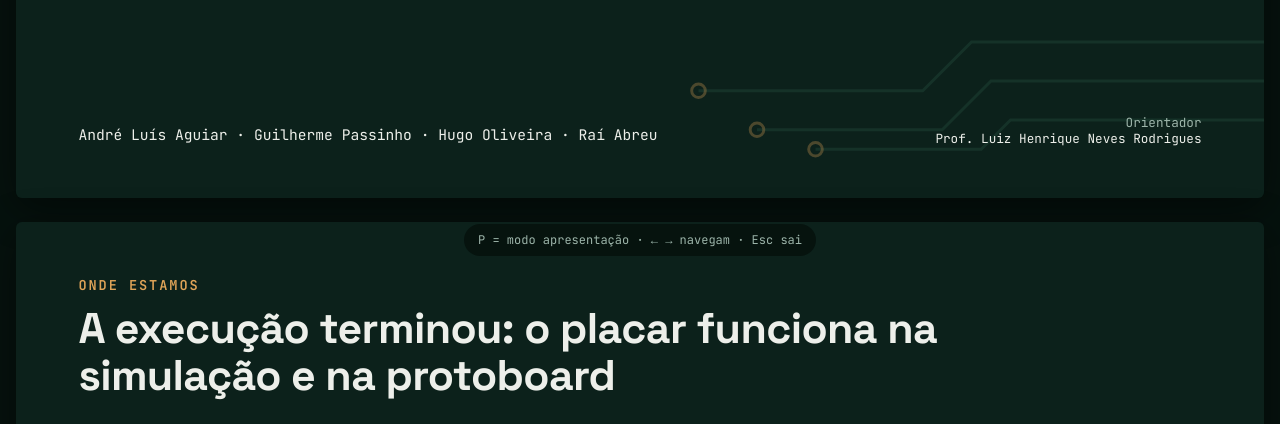
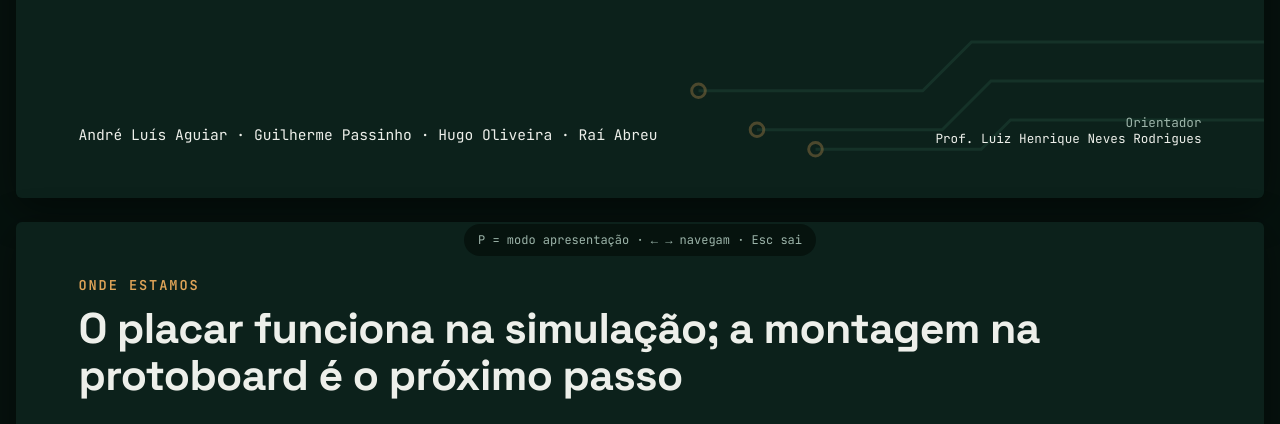
Before and after one commit to andreluisaguiar/PlacarDigital, a plain HTML site: page apresentacao/html/index.html in a window 1280 px wide. Shown: the part 528-952 px from the top of the page. Drawn offline with Linux system fonts and the light colour scheme.

Commit message:
Atualiza mensagem da apresentação para refletir progresso: "O placar funciona na simulação; a montagem na protoboard é o próximo passo"

```diff
--- a/apresentacao/html/index.html
+++ b/apresentacao/html/index.html
@@ -81,7 +81,7 @@ body.present .hint{display:none}
 <!-- 02 ONDE ESTAMOS -->
 <section class="frame"><div class="slide" data-n="2">
   <div class="kicker">Onde estamos</div>
-  <h2>A execução terminou: o placar funciona na simulação e na protoboard</h2>
+  <h2>O placar funciona na simulação; a montagem na protoboard é o próximo passo</h2>
   <div style="display:grid;grid-template-columns:repeat(4,1fr);gap:24px;margin-top:56px">
     <div class="card"><div class="seg-row" data-v="95" data-w="54"></div><div class="mono led" style="font-size:20px;margin-top:4px">% do prazo</div><p class="muted" style="margin-top:14px;font-size:17px">100 de 105 dias decorridos</p></div>
     <div class="card"><div style="display:flex;align-items:flex-end;gap:8px"><span class="seg-row" data-v="14" data-w="54"></span><span class="mono muted" style="font-size:30px;padding-bottom:6px">/17</span></div><div class="mono led" style="font-size:20px;margin-top:4px">atividades</div><p class="muted" style="margin-top:14px;font-size:17px">Relatório e TEP atrasados</p></div>
```
Also changed, not shown: apresentacao/build/build_pptx.js, 2 other files.
